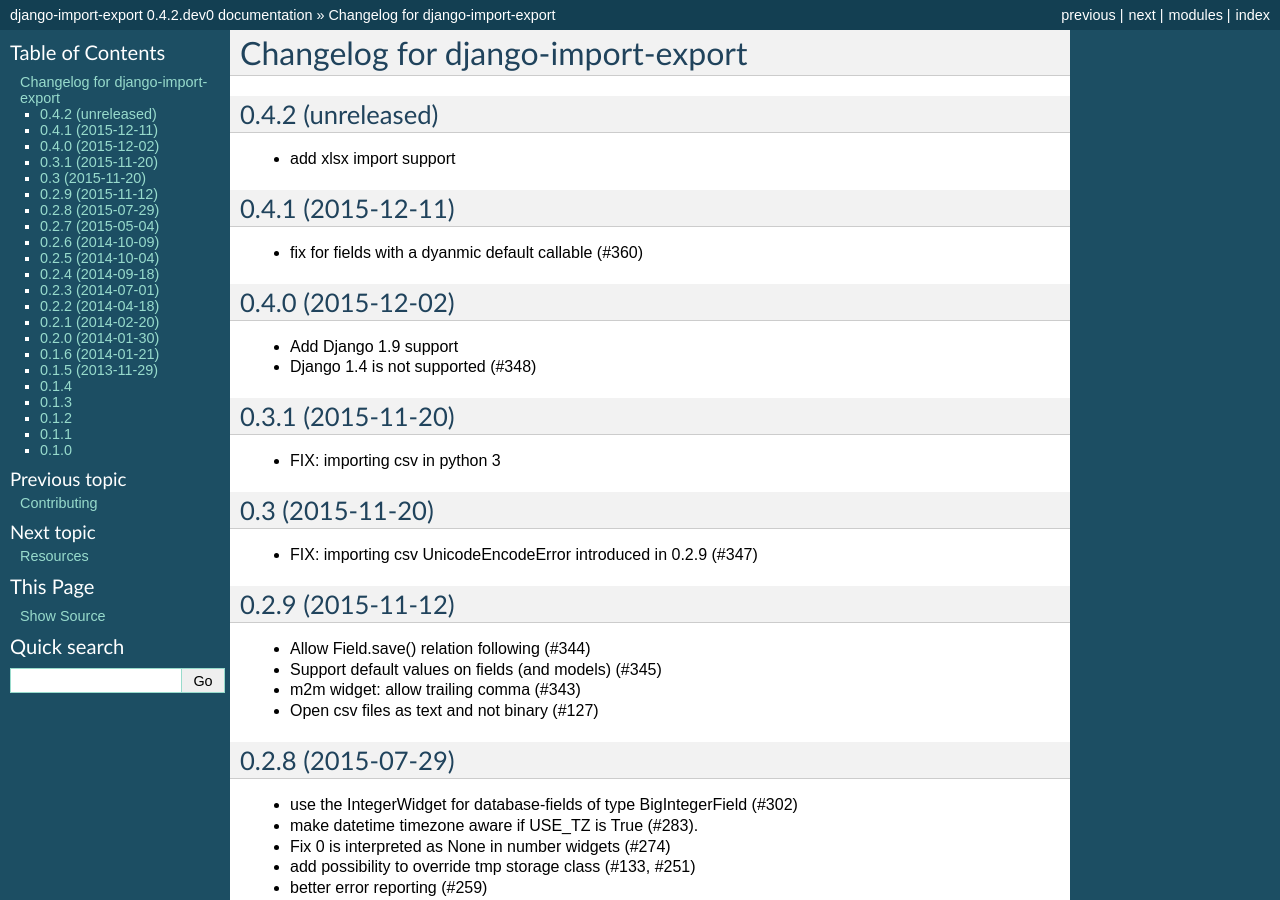
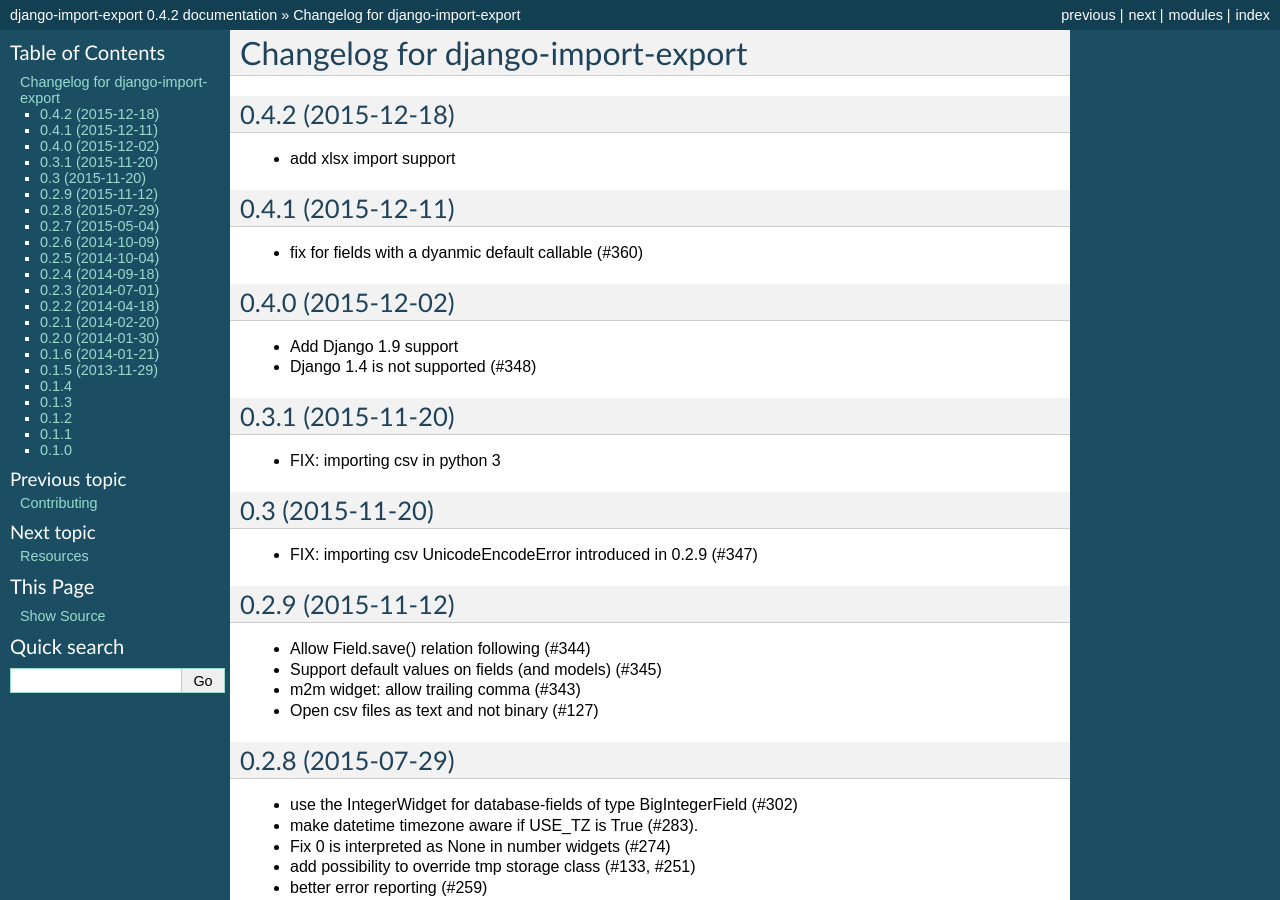
Before and after one commit to django-import-export/django-import-export, a Sphinx documentation site: the page built from docs/changelog.rst, in a window 1280 px wide and 900 px high. Built offline with Sphinx 7.4.7, drawn with Linux system fonts in a browser that asks for light colours; some of the changed text lies outside the part shown.

Commit message:
Preparing release 0.4.2

```diff
--- a/docs/changelog.rst
+++ b/docs/changelog.rst
@@ -1,7 +1,7 @@
 Changelog for django-import-export
 ==================================
 
-0.4.2 (unreleased)
+0.4.2 (2015-12-18)
 ------------------
 
 - add xlsx import support
--- a/import_export/__init__.py
+++ b/import_export/__init__.py
@@ -1 +1 @@
-__version__ = '0.4.2.dev0'
+__version__ = '0.4.2'
```
